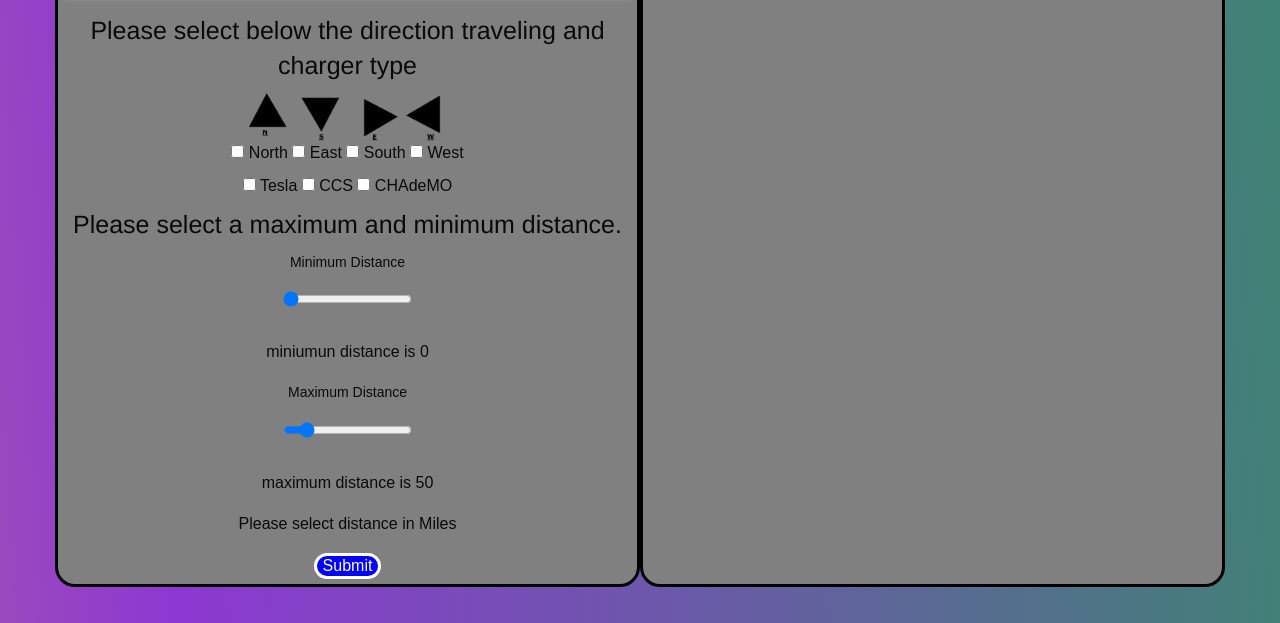
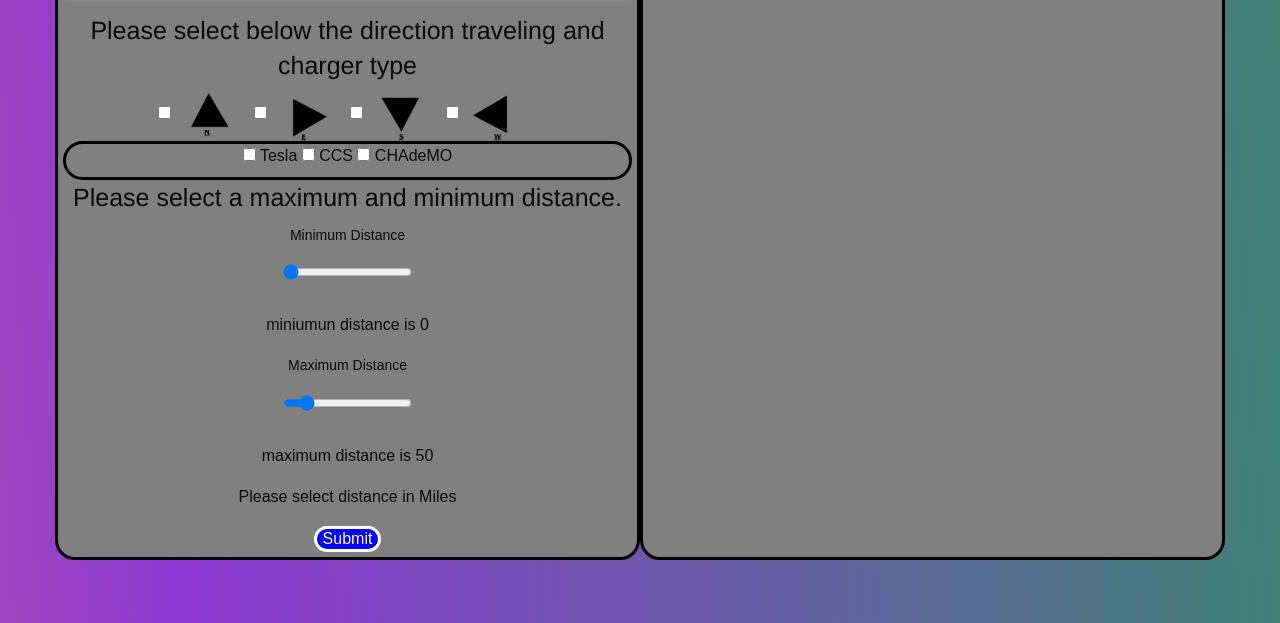
Before and after one commit to Jay3172/Find_Dry_Chargers, a plain HTML site: page index.html in a window 1280 px wide. Shown: the part 177-800 px from the top of the page. Drawn offline with nearby package versions, Linux system fonts and the light colour scheme; no server answers; a web font is replaced by a local one.

Commit message:
a few changes to the checkboxes, made the direction img clickable as well

```diff
--- a/css/app.css
+++ b/css/app.css
@@ -70,5 +70,12 @@ header {
     border-radius: 25px;
 }
 .directionArrow{
-    width:50px
+    width:50px;
+
 }
+
+#chargers {
+    border-style: solid;
+    border-color: black;
+    border-radius: 50px;
+}
--- a/index.html
+++ b/index.html
@@ -44,21 +44,28 @@
 
 
           <h4>Please select below the direction traveling and charger type</h4>
-          <img src="./Images/North.png"class="directionArrow">
-          <img src="./Images/South.png"class="directionArrow">
-          <img src="./Images/East.png"class="directionArrow">
-          <img src="./Images/West.png"class="directionArrow">
+
+
+
+
 
           <div id="checkboxOptions">
-            <input type="checkbox" id="north" class="direction"> North
-            <input type="checkbox" id="east" class="direction"> East
-            <input type="checkbox" id="south" class="direction"> South
-            <input type="checkbox" id="west" class="direction"> West
-            <br>
+            <input type="checkbox" id="north" class="direction"> <label for="north"> <img src="./Images/North.png"class="directionArrow"></label>
+
+            <input type="checkbox" id="east" class="direction"> <label for="east"> <img src="./Images/East.png"class="directionArrow"> </label>
+
+            <input type="checkbox" id="south" class="direction"> <label for="south"><img src="./Images/South.png"class="directionArrow"> </label>
+
+            <input type="checkbox" id="west" class="direction"> <label for="west"> <img src="./Images/West.png"class="directionArrow"> </label>
+
+
+          <div id="chargers">
             <input type="checkbox" id="Tesla" class="chargers"> Tesla
             <input type="checkbox" id="CCS" class="chargers"> CCS
             <input type="checkbox" id="CHAdeMO" class="chargers"> CHAdeMO
-            <br>
+          </div>
+
+
 
           </div>
           <h4>Please select a maximum and minimum distance.</h4>
```
